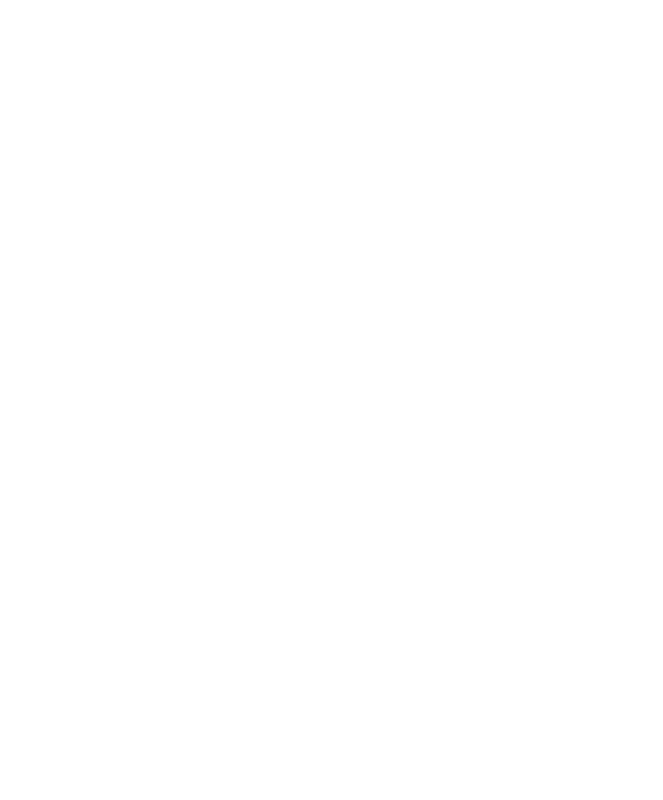
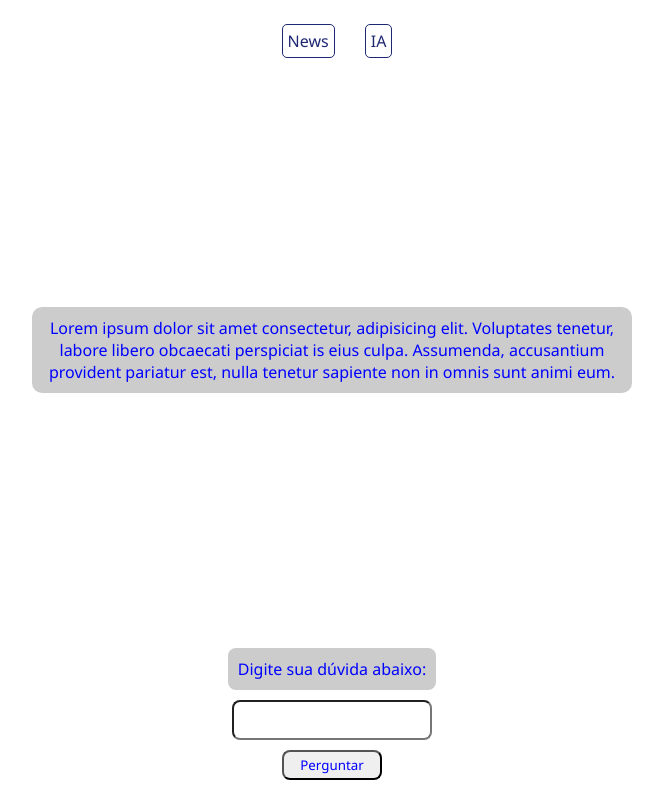
Before and after one commit to rodrigo0oliveira/app-fullstack-crypto, an Angular app in the folder front-angular/: page /ai in a window 1280 px wide. Before the commit this address led to /. Shown: the whole page, without its empty margins (308-971 px from the left). Built offline with nearby package versions, Linux system fonts and the light colour scheme.

Commit message:
feature: iniciar desenvolvimento da página de integração com ia

```diff
--- a/front-angular/src/app/app.routes.ts
+++ b/front-angular/src/app/app.routes.ts
@@ -3,6 +3,7 @@
 import { ContentComponent } from './pages/content-component/content-component.component';
 import { LoginComponent } from './pages/login/login.component';
 import { SignupComponent } from './pages/signup/signup.component';
+import { AiComponent } from './pages/ai/ai.component';
 
 export const routes: Routes = [
     {
@@ -20,5 +21,9 @@
     {
         path:"signup",
         component:SignupComponent
+    },
+    {
+        path:"ai",
+        component:AiComponent
     }
 ];
--- a/front-angular/src/app/components/menu-bar/menu-bar.component.css
+++ b/front-angular/src/app/components/menu-bar/menu-bar.component.css
@@ -1,6 +1,7 @@
 .container_menu > ul{
     display: flex;
     list-style: none;
+    margin-top: 10px;
 }
 
 .container_menu > ul{
--- /dev/null
+++ b/front-angular/src/app/pages/ai/ai.component.css
@@ -0,0 +1,50 @@
+.ai {
+    display: flex;
+    flex-direction: column;
+    height: 100vh;
+    justify-content: space-between;
+    padding: 20px;
+}
+
+.container-response,
+.container-request {
+    display: flex;
+    justify-content: center;
+    align-items: center;
+    text-align: center;
+}
+
+.container-response .text,
+.container-request .text {
+    max-width: 600px;
+    background-color: #ccc;
+    padding: 10px;
+    border-radius: 10px;
+}
+
+.container-request {
+    display: flex;
+    flex-direction: column;
+    align-items: center;
+    gap: 10px;
+}
+
+.container-request .text {
+    text-align: center;
+    max-width: 600px;
+    background-color: #ccc;
+    border-radius: 8px;
+}
+
+.container-request input {
+    width: 200px;
+    height: 40px;
+    border-radius: 8px;
+    text-align: center;
+}
+
+.container-request button{
+    height: 30px;
+    border-radius:8px;
+    width: 100px;
+}
--- /dev/null
+++ b/front-angular/src/app/pages/ai/ai.component.html
@@ -0,0 +1,16 @@
+<div class="ai">
+    <app-menu-bar></app-menu-bar>
+    <div class="container-response">
+        <div class="text">
+            <p>Lorem ipsum dolor sit amet consectetur, adipisicing elit. Voluptates tenetur, labore libero obcaecati perspiciat
+            is eius culpa. Assumenda, accusantium provident pariatur est, nulla tenetur sapiente non in omnis sunt animi eum.</p>
+        </div>
+    </div>
+    <div class="container-request">
+        <div class="text">
+            <p>Digite sua dúvida abaixo:</p>
+    </div>
+        <input type="text">
+        <button>Perguntar</button>
+    </div>
+</div>
--- a/front-angular/src/styles.css
+++ b/front-angular/src/styles.css
@@ -4,7 +4,7 @@
     margin: 0;
     padding: 0;
     box-sizing: border-box;
-    color: white;
+    color: blue;
     font-family: 'Segoe UI', Tahoma, Geneva, Verdana, sans-serif;
     text-decoration: none;
 }
```
Also changed, not shown: front-angular/src/app/pages/ai/ai.component.ts (added, +12 -0 lines).
